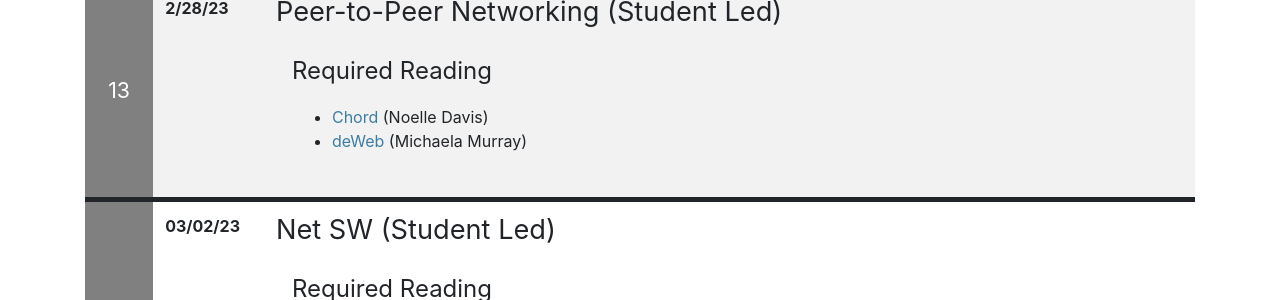
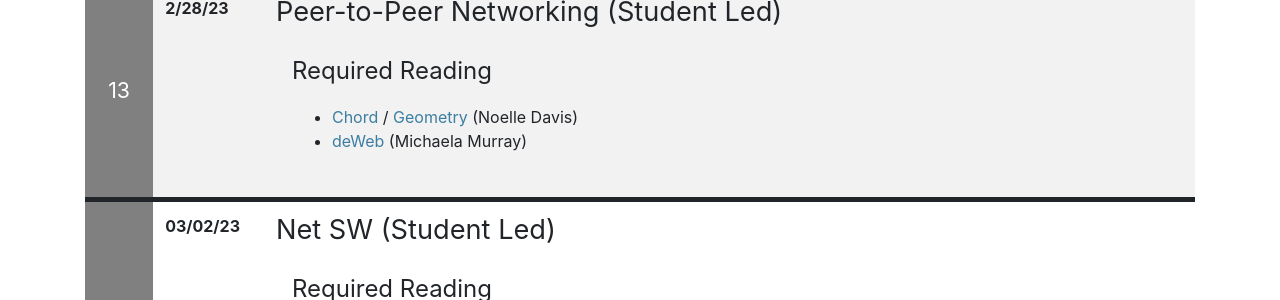
Before and after one commit to ShishirPatil/cs268-sp23, a Jekyll site: the page built from index.md, in a window 1280 px wide and 900 px high, scrolled down 4056 px. Shown: the part 153-453 px from the top of the window. Built offline with Jekyll 4.4.1, drawn with Linux system fonts in a browser that asks for light colours; nearby versions of some CDN libraries; our own code applies the rules of GitHub Pages for plain Markdown files.

Commit message:
Geometry paper

```diff
--- a/index.md
+++ b/index.md
@@ -269,7 +269,7 @@ Advanced Reading
 
 <div class="reading">
 <div class="required_reading" markdown="1">
-* [Chord](https://pdos.csail.mit.edu/papers/chord:sigcomm01/chord_sigcomm.pdf) (Noelle Davis)
+* [Chord](https://pdos.csail.mit.edu/papers/chord:sigcomm01/chord_sigcomm.pdf) / [Geometry](https://www.conviva.com/wp-content/uploads/2017/09/The-Impact-of-DHT-Routing-Geometry-on-Resilience-and-Proximity.pdf) (Noelle Davis)
 * [deWeb](https://dl.acm.org/doi/10.1145/3544216.3544232) (Michaela Murray)
 </div>
 </div>
```
